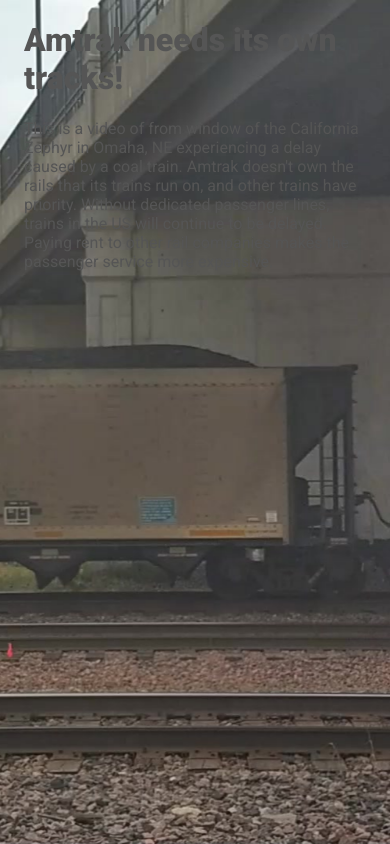
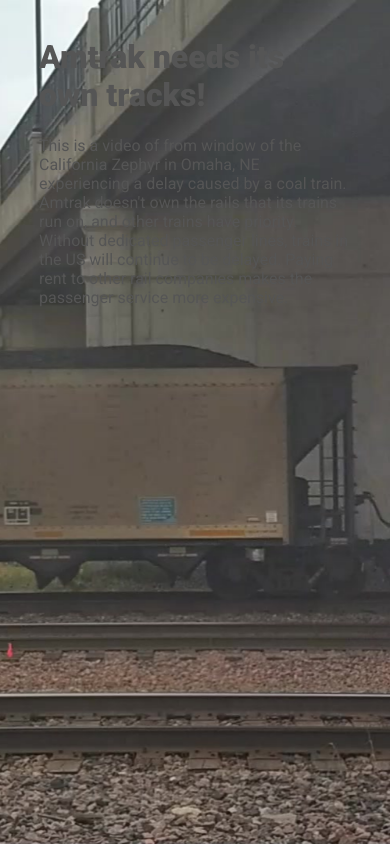
Before and after one commit to owen2/amtrakislate, a plain HTML site: page index.html in a window 390 px wide. Drawn offline with Linux system fonts and the light colour scheme.

Commit message:
better for mobile

```diff
--- a/index.html
+++ b/index.html
@@ -9,6 +9,8 @@
     margin: 1em;
     color: #555555;
     max-width: 425px;
+    border-radius: 10px;
+    padding: 1px 15px ;
 }
 h1{
     font-weight: 900;
```
